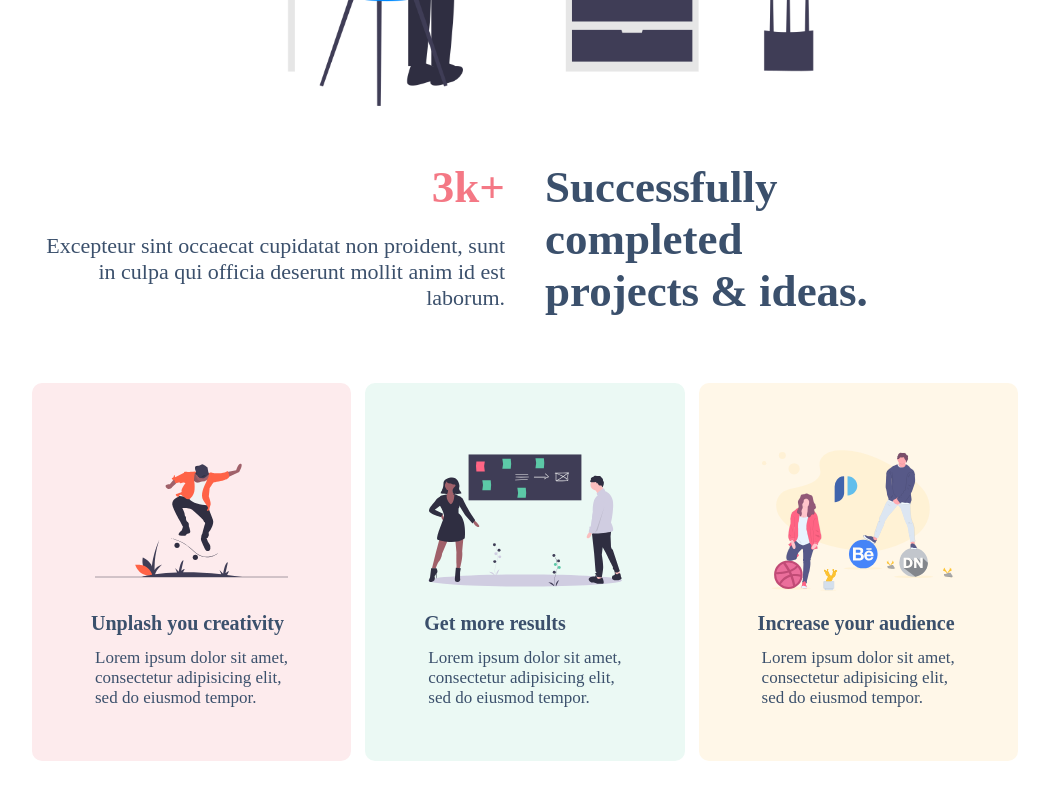
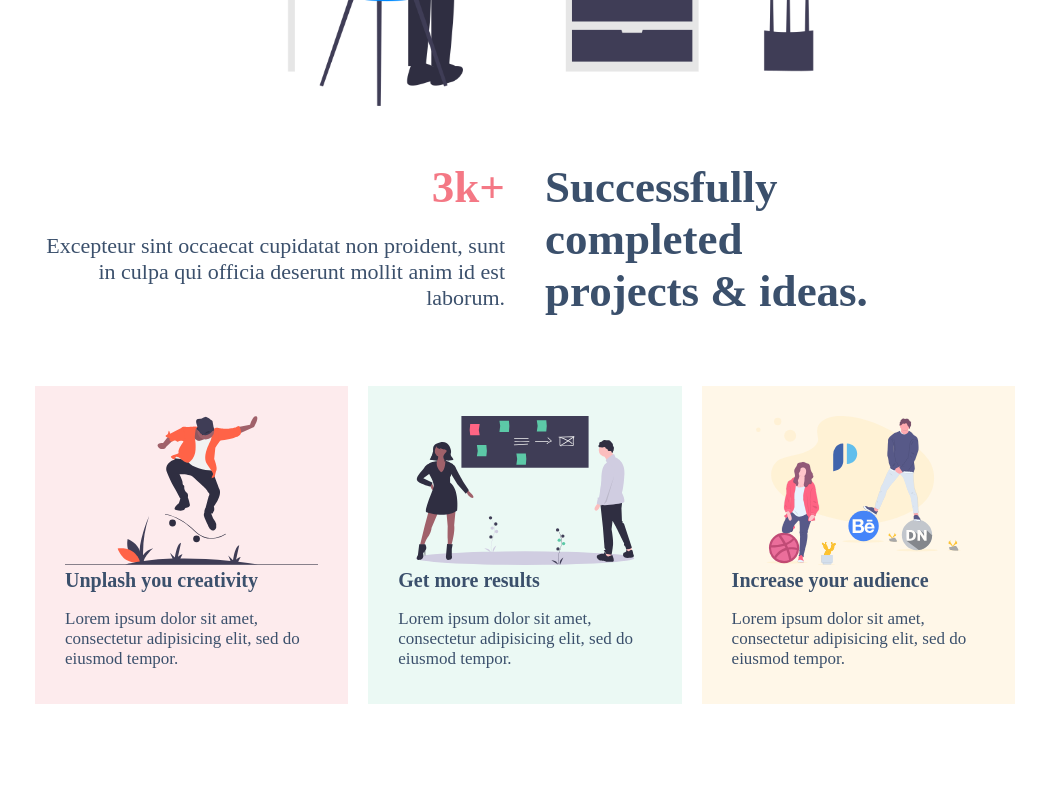
Before and after one commit to nazmulpranto/assignment-2, a plain HTML site: page index.html in a window 1280 px wide. Shown: the part 715-1515 px from the top of the page, without its empty margins (115-1164 px from the left). After the commit the page ends 1479 px from the top, so only its background shows below. Drawn offline with Linux system fonts and the light colour scheme.

Commit message:
Update style.css

```diff
--- a/css/style.css
+++ b/css/style.css
@@ -173,17 +173,16 @@ section{
 .text-right{
 	text-align:right;
 }
-.blog-section{padding-bottom: 40px;/*! border-radius: 107px; */}
+.blog-section{padding-bottom: 50px;}
 .col-4{
 	width: 33.33%;
 	float: left;
-	padding: 7px;
+	padding: 10px;
 	box-sizing: border-box;
 }
 .blog{
 	background-color: #FDEBED;
-	padding: 63px;
-	border-radius: 10px;
+	padding: 30px;
 }
 .blog img{
     width: 100%;
@@ -191,12 +190,11 @@ section{
 }
 .blog h3{
     font-size: 20px;
-    margin: -4px;
+    margin: 0;
     color: #3B506C;
-    padding-top: 17px;
 }
 .blog p{
-    margin-bottom: -10px;
+    margin-bottom: 5px;
     color: #3B506C;
     font-size: 17px;
 }
```
